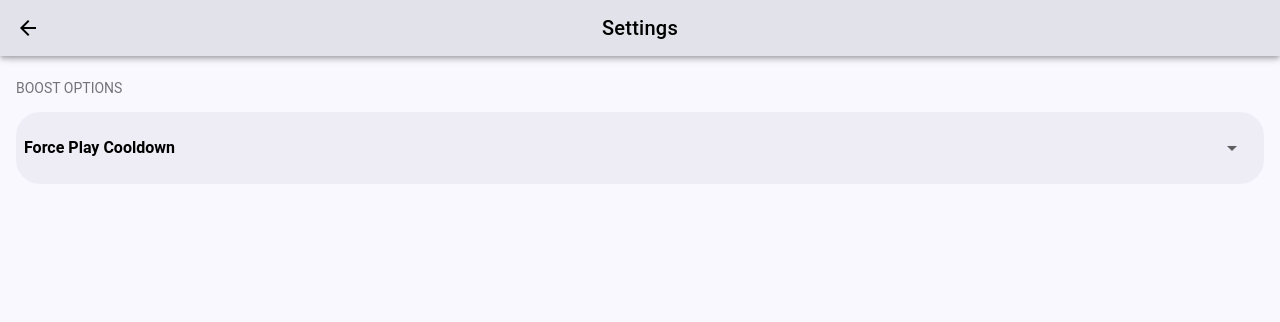
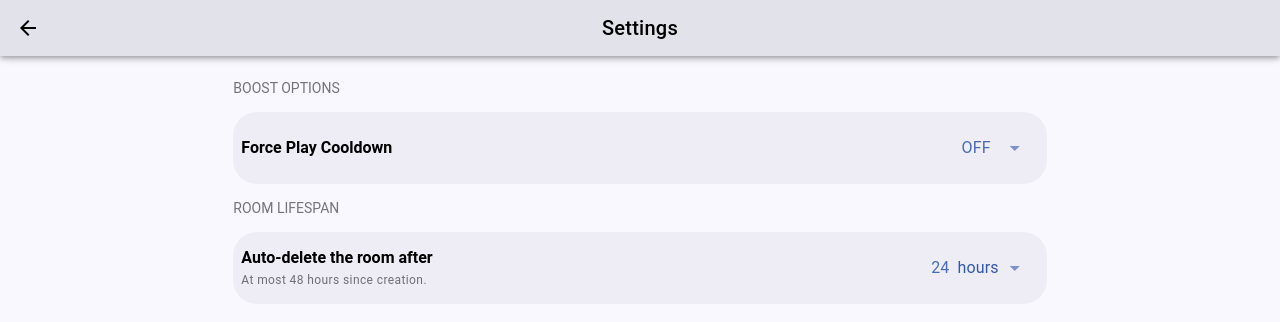
Before and after one commit to XsedoX/RoomPlay, a Vue app in the folder frontend/: page /room/1/settings in a window 1280 px wide. Shown: the top 322 px of the page. Built offline with nearby package versions, Linux system fonts and the light colour scheme.

Commit message:
2 options done

```diff
--- a/frontend/package.json
+++ b/frontend/package.json
@@ -37,7 +37,7 @@
     "@tsconfig/node22": "^22.0.2",
     "@types/cucumber": "^7.0.3",
     "@types/jsdom": "^21.1.7",
-    "@types/node": "^24.7.0",
+    "@types/node": "^24.7.1",
     "@vitejs/plugin-vue": "^6.0.1",
     "@vitejs/plugin-vue-jsx": "^5.1.1",
     "@vitest/eslint-plugin": "^1.3.16",
--- a/frontend/src/settings_page/SettingsPage.vue
+++ b/frontend/src/settings_page/SettingsPage.vue
@@ -1,5 +1,17 @@
 <script setup lang="ts">
 import PageTitle from '@/shared/page_title/PageTitle.vue';
+import { shallowRef } from 'vue';
+import SettingsListElement from '@/settings_page/settings_list_element/SettingsListElement.vue';
+import SettingsSelect from '@/settings_page/settings_select/SettingsSelect.vue';
+
+const selectedCooldown = shallowRef('OFF');
+const selectedLifespan = shallowRef<number>(24);
+function updateSelectedCooldown(value: string) {
+  selectedCooldown.value = value;
+}
+function updateSelectedLifespan(value: number) {
+  selectedLifespan.value = value;
+}
 </script>
 
 <template>
@@ -18,26 +30,40 @@ import PageTitle from '@/shared/page_title/PageTitle.vue';
                variant="text"></v-btn>
       </template>
     </PageTitle>
-    <v-list bg-color="transparent">
-      <v-list-subheader>BOOST OPTIONS</v-list-subheader>
-      <v-list-item>
-        <v-sheet rounded="xl" color="surface-container pa-2 d-flex flex-nowrap ga-2 align-center">
-          <div class="h6 font-weight-bold mr-auto">Force Play Cooldown</div>
-          <v-select menu-icon="arrow_drop_down"
-                    rounded="xl"
-                    suffix="min"
-                    no-data-text="OFF"
-                    :hide-details="true"
-                    max-width="200"
-                    flat
-                    item-color="primary"
-                    :items="[1, 2, 3, 4, 5, 6, 7, 8, 9, 10]"
-                    variant="solo"
-                    bg-color="transparent">
-          </v-select>
-        </v-sheet>
-      </v-list-item>
-    </v-list>
+    <v-row justify="center">
+      <v-col cols="12"
+             sm="10"
+             md="8">
+        <v-list bg-color="transparent">
+          <settings-list-element header="BOOST OPTIONS"
+                                 sub-header="Force Play Cooldown">
+            <settings-select :value="selectedCooldown"
+                             :on-update="updateSelectedCooldown"
+                             :items="['OFF', ...Array.from({ length: 60 }, (_, i) => (i + 1).toString())]">
+              <span v-if="selectedCooldown !== 'OFF' && selectedCooldown === '1'"
+                    class="text-primary text-subtitle-1 text-medium-emphasis">
+                  min
+              </span>
+              <span v-else-if="selectedCooldown !== 'OFF'"
+                    class="text-primary text-subtitle-1 text-medium-emphasis">
+                  mins
+              </span>
+            </settings-select>
+          </settings-list-element>
+          <settings-list-element header="ROOM LIFESPAN"
+                                 hint="At most 48 hours since creation."
+                                 sub-header="Auto-delete the room after">
+            <settings-select :value="selectedLifespan"
+                             :on-update="updateSelectedLifespan"
+                             :items="[4, 8, 16, 24, 48]">
+              <span class="text-primary text-subtitle-1 text-medium-emphasis">
+                  hours
+              </span>
+            </settings-select>
+          </settings-list-element>
+        </v-list>
+      </v-col>
+    </v-row>
   </v-container>
 </template>
 
--- /dev/null
+++ b/frontend/src/settings_page/settings_list_element/ISettingsListElementProps.ts
@@ -0,0 +1,5 @@
+export default interface ISettingsListElementProps {
+  header: string;
+  subHeader: string;
+  hint?: string;
+}
--- /dev/null
+++ b/frontend/src/settings_page/settings_list_element/SettingsListElement.vue
@@ -0,0 +1,21 @@
+<script setup lang="ts">
+
+import type ISettingsListElementProps from '@/settings_page/settings_list_element/ISettingsListElementProps.ts';
+
+const props = defineProps<ISettingsListElementProps>()
+</script>
+
+<template>
+  <v-list-subheader>{{ props.header }}</v-list-subheader>
+  <v-list-item>
+    <v-sheet rounded="xl"
+             color="surface-container pa-2 d-flex flex-nowrap ga-2 align-center">
+      <div class="d-flex flex-column mr-auto">
+        <div class="h6 font-weight-bold">{{ props.subHeader }}</div>
+        <div v-if="props.hint !== null"
+             class="text-medium-emphasis text-caption">{{props.hint}}</div>
+      </div>
+      <slot></slot>
+    </v-sheet>
+  </v-list-item>
+</template>
--- /dev/null
+++ b/frontend/src/settings_page/settings_select/ISettingsSelectProps.ts
@@ -0,0 +1,5 @@
+export default interface ISettingsSelectProps {
+  value: string;
+  onUpdate: (newValue: string) => void;
+  items: string[];
+}
--- /dev/null
+++ b/frontend/src/settings_page/settings_select/SettingsSelect.vue
@@ -0,0 +1,31 @@
+<script setup lang="ts">
+
+import type ISettingsSelectProps from '@/settings_page/settings_select/ISettingsSelectProps.ts';
+
+const props = defineProps<ISettingsSelectProps>();
+</script>
+
+<template>
+  <v-select
+    menu-icon="arrow_drop_down"
+    rounded="xl"
+    :hide-details="true"
+    flat
+    :model-value="props.value"
+    @update:model-value="props.onUpdate"
+    :items="props.items"
+    variant="solo"
+    class="text-primary d-flex justify-end flex-shrink-0"
+    bg-color="transparent"
+  >
+    <template v-slot:selection="{ item }">
+      <span class="text-primary">{{ item.value }}</span>
+    </template>
+    <template v-slot:append-inner>
+      <slot></slot>
+    </template>
+    <template v-slot:item="{ props }">
+      <v-list-item v-bind="props" class="text-primary"> </v-list-item>
+    </template>
+  </v-select>
+</template>
```
Also changed, not shown: 1 other file (tests, documents, lock files or other folders).
